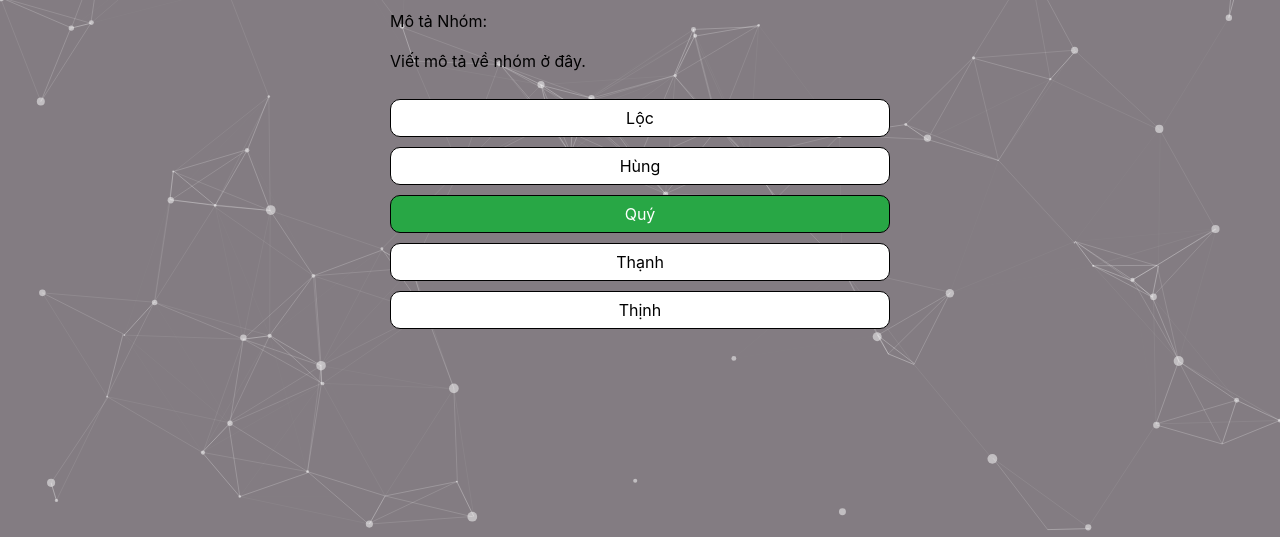
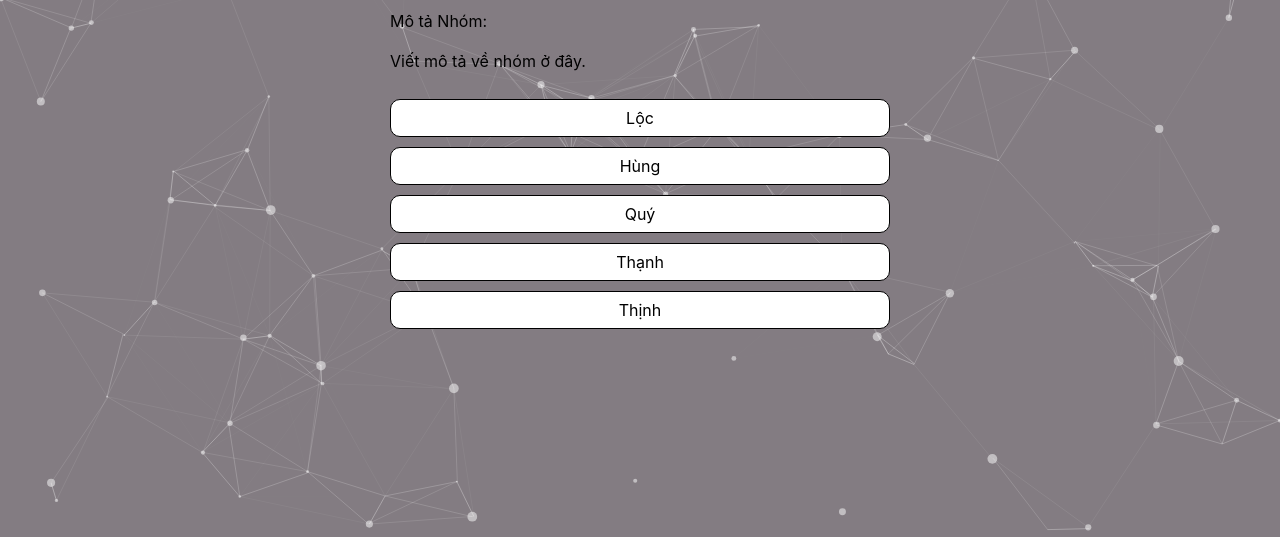
Before and after one commit to cauthu123/nhom3, a plain HTML site: page index.html in a window 1280 px wide. Shown: the part 263-800 px from the top of the page. Drawn offline with nearby package versions, Linux system fonts and the light colour scheme; files that its build step writes are made by us from their sources; files whose address does not match are found by name.

Commit message:
Update index.html

```diff
--- a/index.html
+++ b/index.html
@@ -36,8 +36,8 @@
     }
     /*Nút Instagram*/
     #btn-ig{
-        background-color: FFFFFF;   /*Màu nền của nút*/
-        color: 000000;     /*Màu chữ trong nút*/
+        background-color: white;   /*Màu nền của nút*/
+        color: black;     /*Màu chữ trong nút*/
         border: 1px solid black;
         border-radius: 10px;
     }
```
